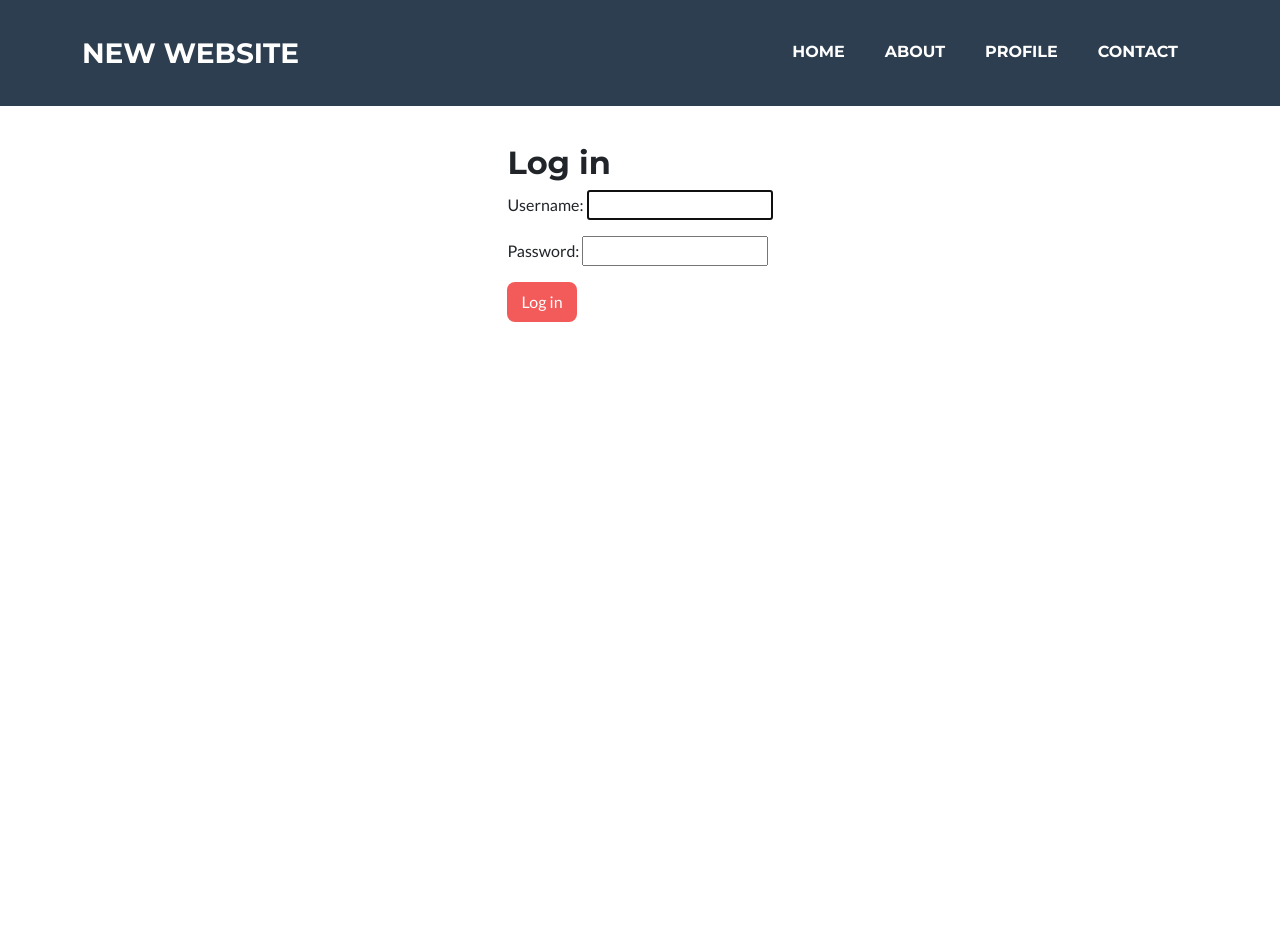
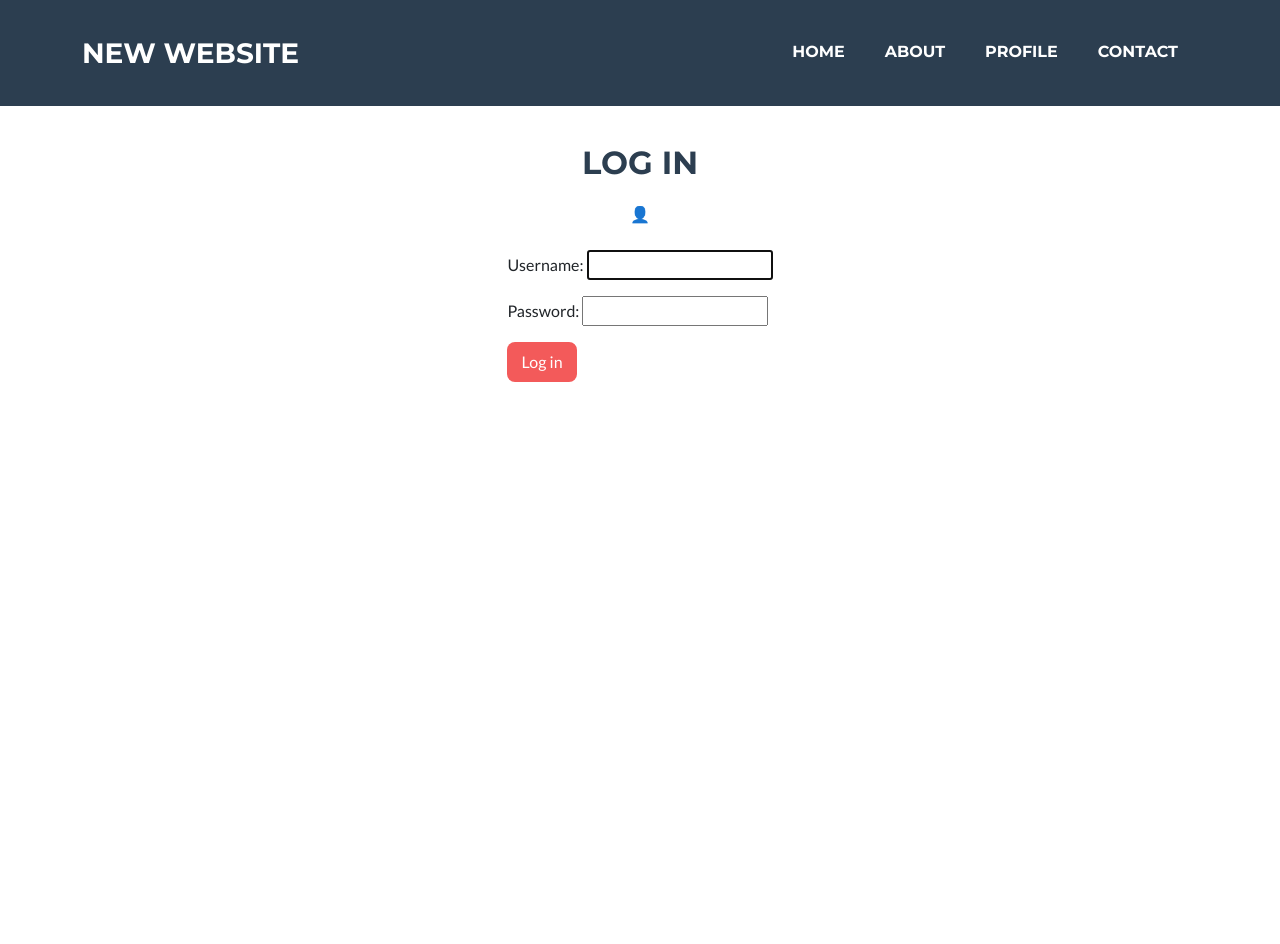
Before and after one commit to N-Sokhadze/sample-django-website, a Django app: page /accounts/login/ in a window 1280 px wide. Run offline with Django 5.2, Linux system fonts and the light colour scheme; some libraries are stand-ins or nearby versions.

Commit message:
login icon

```diff
--- a/new_website/templates/accounts/login.html
+++ b/new_website/templates/accounts/login.html
@@ -7,7 +7,12 @@
 
 
     <form method="post">
-        <h2>Log in</h2>
+        <h2 class="page-section-heading text-center text-uppercase text-secondary mb-0">Log in</h2>
+         <div class="divider-custom">
+            <div class="'devider-custom-line"></div>
+            <div class="'devider-custom-icon">👤</div>
+            <div class="devider-custom-line"></div>
+        </div>
         {% csrf_token %}
         {{ form.as_p }}
         <button type='submit' class='btn btn-green nw-bg-primary text-white'>Log in</button>
```
